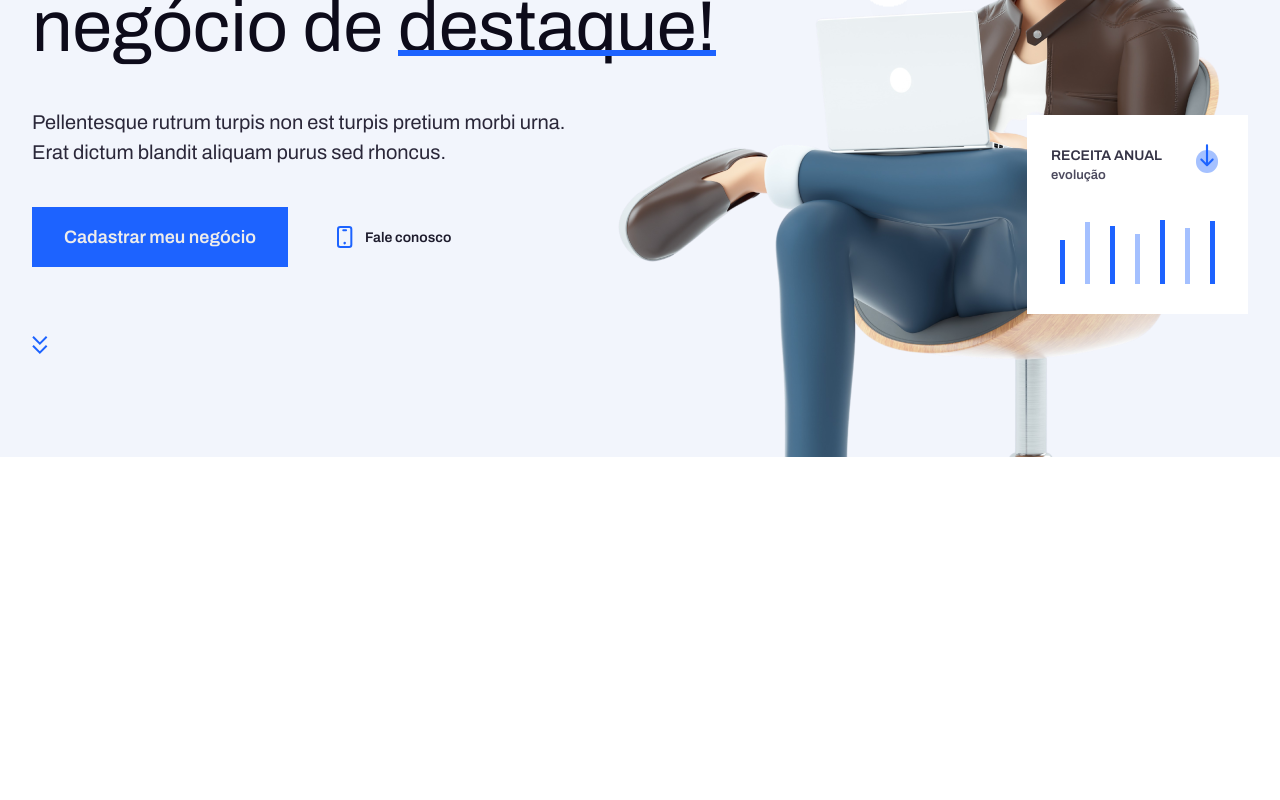
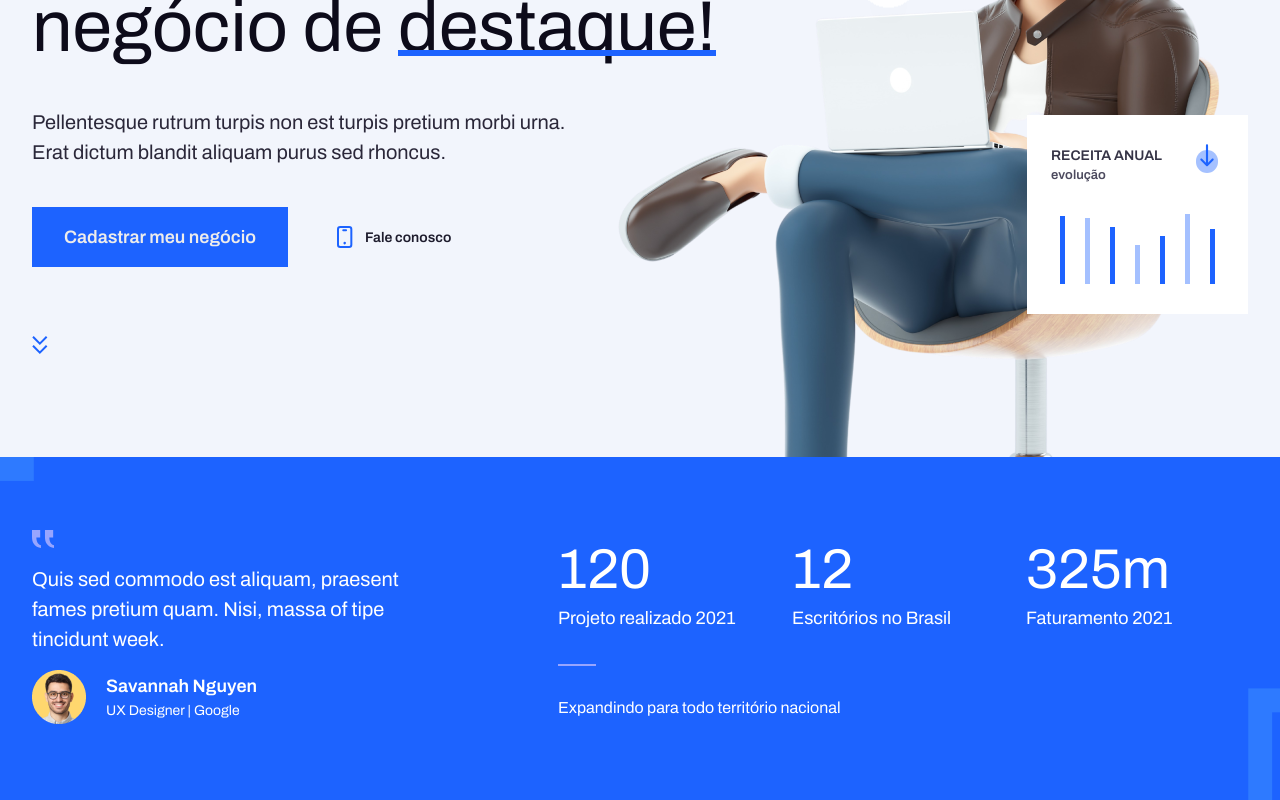
Before and after one commit to evvvrado/insany_desafio, a Next.js app: page / in a window 1280 px wide. Shown: the part 343-1143 px from the top of the page. Before the commit the page ends 800 px from the top, so only its background shows below. Built offline with nearby package versions, Linux system fonts and the light colour scheme.

Commit message:
🎃 [ NF ] - [ Seção Numbers Finalizado ]

```diff
--- a/src/classes/Animations.ts
+++ b/src/classes/Animations.ts
@@ -1,7 +1,3 @@
-const handleGetGraphRandomNumber = function () {
-	return Math.floor(Math.random() * (76 - 37) + 37)
-}
-
 export const Animations = {
 	header: {
 		initial: {
@@ -49,30 +45,6 @@ export const Animations = {
 		initial: {
 			height: 0,
 		},
-		animate: {
-			height: handleGetGraphRandomNumber(),
-		},
-		animate2: {
-			height: handleGetGraphRandomNumber(),
-		},
-		animate3: {
-			height: handleGetGraphRandomNumber(),
-		},
-		animate4: {
-			height: handleGetGraphRandomNumber(),
-		},
-		animate5: {
-			height: handleGetGraphRandomNumber(),
-		},
-		animate6: {
-			height: handleGetGraphRandomNumber(),
-		},
-		animate7: {
-			height: handleGetGraphRandomNumber(),
-		},
-		animate8: {
-			height: handleGetGraphRandomNumber(),
-		},
 		transition: {
 			ease: "easeInOut",
 			duration: 0.5,
--- /dev/null
+++ b/src/components/sections/Hero/GraphColumn.tsx
@@ -0,0 +1,24 @@
+import React from "react"
+
+import { Animations } from "../../../classes/Animations"
+
+import { motion } from "framer-motion"
+
+const GraphColumn: React.FC = () => {
+	const handleGetGraphRandomNumber = function () {
+		return Math.floor(Math.random() * (76 - 37) + 37)
+	}
+
+	return (
+		<motion.div
+			initial={Animations.graphsColumn.initial}
+			animate={{
+				height: handleGetGraphRandomNumber(),
+			}}
+			transition={Animations.graphsColumn.transition}
+			className="hero__image__graph__columns__column"
+		/>
+	)
+}
+
+export default GraphColumn
--- a/src/components/sections/Hero/index.tsx
+++ b/src/components/sections/Hero/index.tsx
@@ -2,9 +2,8 @@ import Image from "next/image"
 import Link from "next/link"
 import React, { useContext, useLayoutEffect, useState } from "react"
 
+import { motion } from "framer-motion"
 import { Animations } from "../../../classes/Animations"
-
-import { motion } from "framer-motion"
 
 import IconGlobe from "../../../assets/hero_icon_globe.svg"
 import IconPhone from "../../../assets/hero_icon_phone.svg"
@@ -19,6 +18,7 @@ import HeroImage from "../../../assets/hero_image_main.png"
 import HeroImageMobile from "../../../assets/hero_image_main_mobile.png"
 
 import { Context } from "../../../context/WindowProvider"
+import GraphColumn from "./GraphColumn"
 
 const Hero: React.FC = () => {
 	const headingSpecialWordList = ["sucesso", "destaque", "impacto"]
@@ -28,7 +28,7 @@ const Hero: React.FC = () => {
 	const { windowWidth } = useContext(Context)
 
 	useLayoutEffect(() => {
-		setHeadingRandomWord(headingSpecialWordList[Math.floor(Math.random() * (2 - 0) + 0)])
+		setHeadingRandomWord(headingSpecialWordList[Math.floor(Math.random() * (3 - 0) + 0)])
 		// eslint-disable-next-line react-hooks/exhaustive-deps
 	}, [])
 
@@ -97,48 +97,9 @@ const Hero: React.FC = () => {
 						</div>
 
 						<div className="hero__image__graph__columns">
-							<motion.div
-								initial={Animations.graphsColumn.initial}
-								animate={Animations.graphsColumn.animate}
-								transition={Animations.graphsColumn.transition}
-								className="hero__image__graph__columns__column"
-							/>
-							<motion.div
-								initial={Animations.graphsColumn.initial}
-								animate={Animations.graphsColumn.animate2}
-								transition={Animations.graphsColumn.transition}
-								className="hero__image__graph__columns__column"
-							/>
-							<motion.div
-								initial={Animations.graphsColumn.initial}
-								animate={Animations.graphsColumn.animate3}
-								transition={Animations.graphsColumn.transition}
-								className="hero__image__graph__columns__column"
-							/>
-							<motion.div
-								initial={Animations.graphsColumn.initial}
-								animate={Animations.graphsColumn.animate4}
-								transition={Animations.graphsColumn.transition}
-								className="hero__image__graph__columns__column"
-							/>
-							<motion.div
-								initial={Animations.graphsColumn.initial}
-								animate={Animations.graphsColumn.animate5}
-								transition={Animations.graphsColumn.transition}
-								className="hero__image__graph__columns__column"
-							/>
-							<motion.div
-								initial={Animations.graphsColumn.initial}
-								animate={Animations.graphsColumn.animate6}
-								transition={Animations.graphsColumn.transition}
-								className="hero__image__graph__columns__column"
-							/>
-							<motion.div
-								initial={Animations.graphsColumn.initial}
-								animate={Animations.graphsColumn.animate7}
-								transition={Animations.graphsColumn.transition}
-								className="hero__image__graph__columns__column"
-							/>
+							{[1, 2, 3, 4, 5, 6, 7].map((item) => {
+								return <GraphColumn key={item} />
+							})}
 						</div>
 					</div>
 					<figure>
--- /dev/null
+++ b/src/components/sections/Numbers/NumberItem.tsx
@@ -0,0 +1,32 @@
+import React, { useEffect, useLayoutEffect, useState } from "react"
+
+// import { Container } from './styles';
+
+type TNumberItem = {
+	number: {
+		value: number
+		post: string
+	}
+	text: String
+}
+
+const NumberItem: React.FC<TNumberItem> = ({ number, text }) => {
+	const [animatedResult, setAnimatedResult] = useState(0)
+
+	useLayoutEffect(() => {
+		setTimeout(() => {
+			if (animatedResult != number.value) setAnimatedResult(animatedResult + 1)
+		}, 10)
+	}, [animatedResult, number.value])
+
+	return (
+		<li className="numbers__content__list__item">
+			<strong className="numbers__content__list__item__number">
+				{animatedResult + number.post}
+			</strong>
+			<p className="numbers__content__list__item__description">{text}</p>
+		</li>
+	)
+}
+
+export default NumberItem
--- /dev/null
+++ b/src/components/sections/Numbers/index.tsx
@@ -0,0 +1,82 @@
+import React, { useRef } from "react"
+import NumberItem from "./NumberItem"
+
+import IconMark from "../../../assets/numbers_marks.svg"
+import Image from "next/image"
+
+import avatarDepoiment from "../../../assets/numbers_image_avatar.png"
+
+const Numbers: React.FC = () => {
+	const numbersItems = [
+		{
+			number: {
+				value: 120,
+				post: "",
+			},
+			text: "Projeto realizado 2021",
+		},
+		{
+			number: {
+				value: 12,
+				post: "",
+			},
+			text: "Escritórios no Brasil",
+		},
+		{
+			number: {
+				value: 325,
+				post: "m",
+			},
+			text: "Faturamento 2021",
+		},
+	]
+
+	return (
+		<section className="numbers">
+			<div className="wrapper">
+				<div className="numbers__depoiments">
+					<div className="numbers__depoiments__depoiment">
+						<IconMark />
+
+						<p className="numbers__depoiments__depoiment__text">
+							Quis sed commodo est aliquam, praesent fames pretium quam. Nisi, massa
+							of tipe tincidunt week.
+						</p>
+
+						<div className="numbers__depoiments__depoiment__info">
+							<picture className="numbers__depoiments__depoiment__info__avatar">
+								<Image
+									src={avatarDepoiment}
+									alt={"Foto representativa Depoimento"}
+								/>
+							</picture>
+							<div className="numbers__depoiments__depoiment__info__texts">
+								<strong className="numbers__depoiments__depoiment__info__texts__name">
+									Savannah Nguyen
+								</strong>
+								<span className="numbers__depoiments__depoiment__info__texts__extra">
+									UX Designer | Google
+								</span>
+							</div>
+						</div>
+					</div>
+				</div>
+
+				<div className="numbers__content">
+					<ul className="numbers__content__list">
+						{numbersItems.map(({ number, text }) => {
+							return <NumberItem key={text} number={number} text={text} />
+						})}
+					</ul>
+
+					<div className="numbers__content__text">
+						<p className="numbers__content__text__paragraph">
+							Expandindo para todo território nacional
+						</p>
+					</div>
+				</div>
+			</div>
+		</section>
+	)
+}
+export default Numbers
--- a/src/pages/index.tsx
+++ b/src/pages/index.tsx
@@ -2,6 +2,7 @@ import { definition } from "../classes/definition"
 import Header from "../components/layout/Header"
 import { PageTitle } from "../components/PageTitle"
 import Hero from "../components/sections/Hero"
+import Numbers from "../components/sections/Numbers"
 
 export default function Home() {
 	console.log(
@@ -15,6 +16,7 @@ export default function Home() {
 			<PageTitle title={`Início — ${definition.name}`} />
 			<Header />
 			<Hero />
+			<Numbers />
 		</>
 	)
 }
--- a/src/styles/abstracts/variables.scss
+++ b/src/styles/abstracts/variables.scss
@@ -55,15 +55,16 @@ $color-neutral-dark-50: #757385;
 
 $color-neutral-light-gray-01: #f2f5fc;
 $color-neutral-light-gray-02: #cbd6e2;
+$color-neutral-light-blue-01: #97a5ff;
 
 $color-neutral-light-gray-03: #edeceb;
 
 $selection-color: unset;
 $selection-background: unset;
 
-$scroll-thumb: #eee;
-$scroll-hover: #eee;
-$scroll-background: #1c1c1c;
+$scroll-thumb: $color-primary-default;
+$scroll-hover: $color-primary-light;
+$scroll-background: $color-neutral-light-blue-01;
 $scroll-width: 0.5rem;
 $scroll-thumb-radius: 1rem;
 
--- a/src/styles/layout/header.scss
+++ b/src/styles/layout/header.scss
@@ -8,7 +8,7 @@ header {
 	transition: 0.3s;
 
 	&[data-position="open"] {
-		background-color: $color-white;
+		background-color: #ffffffee;
 
 		& > .container {
 			@include padding-y(2rem);
--- a/src/styles/sections/_all.scss
+++ b/src/styles/sections/_all.scss
@@ -1 +1,2 @@
 @import "hero";
+@import "numbers";
--- a/src/styles/sections/hero.scss
+++ b/src/styles/sections/hero.scss
@@ -67,6 +67,13 @@
 		&__bottom {
 			&__arrows {
 				@include flex(column, center, center, 0);
+
+				transition: 0.32s;
+
+				&:hover {
+					transform: scale(1.05);
+					cursor: pointer;
+				}
 
 				svg {
 					&:first-child {
--- /dev/null
+++ b/src/styles/sections/numbers.scss
@@ -0,0 +1,150 @@
+.numbers {
+	padding-top: 7.3rem;
+	padding-bottom: 7.6rem;
+
+	background-color: $color-primary-default;
+	background-image: url("../../assets/numbers_background.png");
+	background-size: cover;
+	background-position: top;
+
+	.wrapper {
+		width: 100%;
+		@include flex(row, center, space-between);
+	}
+
+	&__depoiments {
+		color: $color-white;
+
+		width: 100%;
+		max-width: 37.8rem;
+
+		&__depoiment {
+			@include flex(column, flex-start, flex-start, 1.6rem);
+
+			&__text {
+				@extend %body-20-regular;
+			}
+
+			&__info {
+				@include flex(row, center, center, 2rem);
+
+				&__avatar {
+					width: 5.4rem;
+					height: 5.4rem;
+
+					@extend %cover;
+				}
+
+				&__texts {
+					&__name {
+						@extend %body-18-semi;
+						display: block;
+					}
+
+					&__extra {
+						@extend %body-14-regular;
+						display: block;
+					}
+				}
+			}
+		}
+	}
+
+	&__content {
+		color: $color-white;
+		width: 100%;
+		max-width: 69rem;
+
+		&__list {
+			@include flex(row, center, flex-start, 5.6rem);
+
+			&__item {
+				flex: 1;
+				width: 100%;
+				max-width: 17.8rem;
+
+				&__number {
+					@extend %heading-56-regular;
+				}
+
+				&__description {
+					@extend %body-18-regular;
+				}
+			}
+		}
+
+		&__text {
+			margin-top: 3.2rem;
+			padding-top: 3.2rem;
+			position: relative;
+
+			&__paragraph {
+				@extend %body-16-regular;
+			}
+
+			&::after {
+				content: "";
+				position: absolute;
+
+				top: 0;
+				left: 0;
+
+				width: 3.8rem;
+				height: 0.2rem;
+
+				background-color: $color-neutral-light-blue-01;
+			}
+		}
+	}
+
+	@include media("<=sm_tablet") {
+		.wrapper {
+			flex-direction: column;
+			text-align: center;
+			gap: 5.6rem;
+		}
+
+		&__depoiments {
+			&__depoiment {
+				&__text {
+					font-size: 1.6rem;
+				}
+
+				svg {
+					margin: 0 auto;
+				}
+
+				&__info {
+					width: max-content;
+					margin: 0 auto;
+				}
+			}
+		}
+
+		&__content {
+			margin: 0 auto;
+
+			&__list {
+				align-items: center;
+				justify-content: center;
+			}
+
+			&__text {
+				&::after {
+					right: 0;
+					margin: 0 auto;
+				}
+			}
+		}
+	}
+
+	@include media("<=phone") {
+		&__content {
+			&__list {
+				flex-direction: column;
+				align-items: center;
+				justify-content: center;
+			}
+		}
+	}
+}
```
Also changed, not shown: src/assets/numbers_background.png (added).
